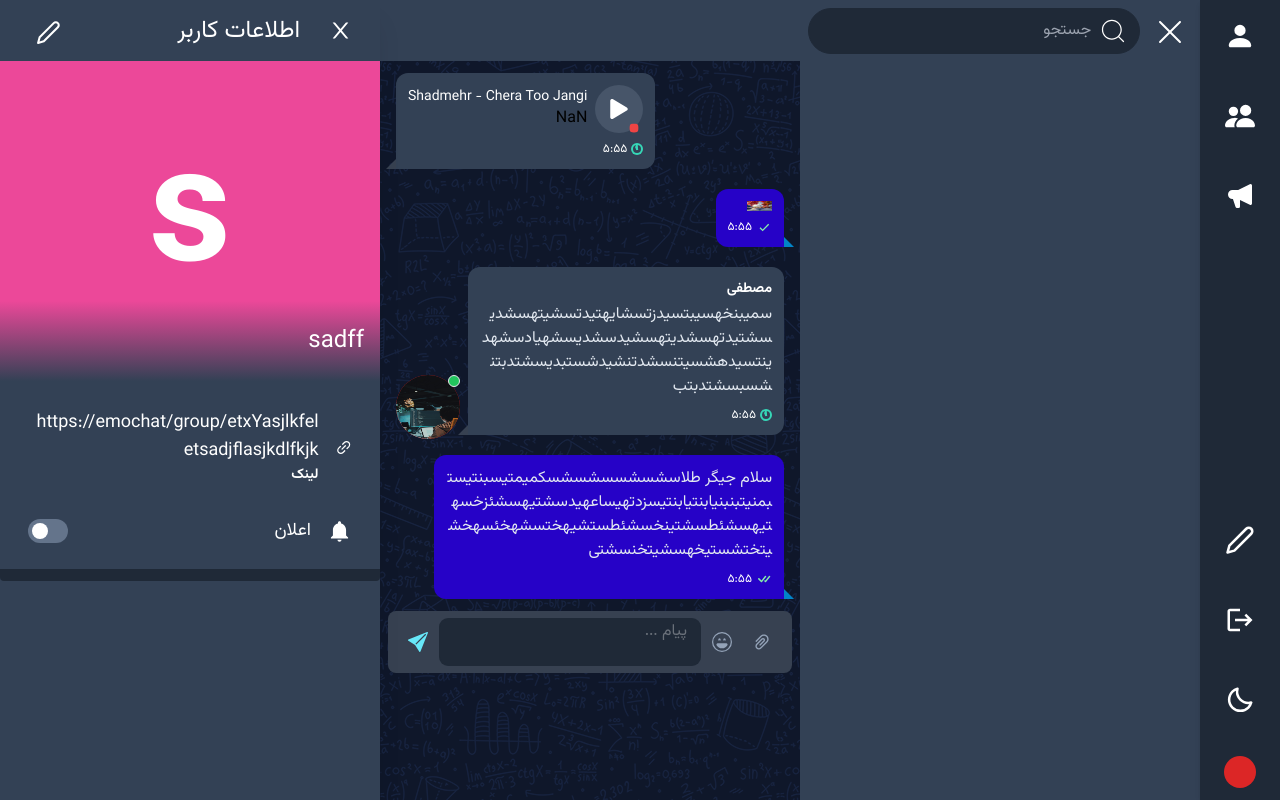
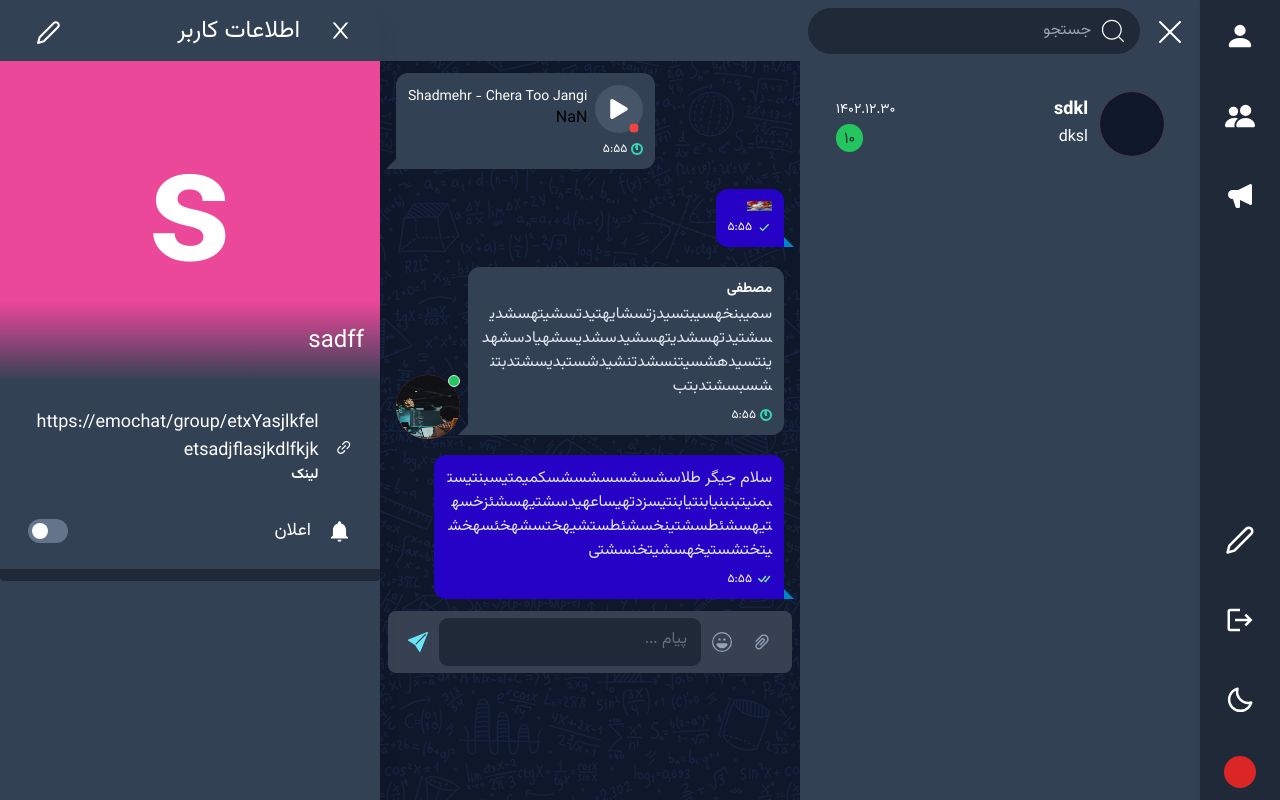
Before and after one commit to Mohaymen-Academy/FE-TEAM2-Messenger, a React (Vite) app: page /chat in a window 1280 px wide. Built offline with nearby package versions, Linux system fonts and the light colour scheme.

Commit message:
Modify: Editor 	Adding emoji 	Buxfix placeholder
	ToDo: Convert Emojis to Node because they stick together

```diff
--- a/package.json
+++ b/package.json
@@ -17,7 +17,6 @@
     "axios": "^1.4.0",
     "class-variance-authority": "^0.7.0",
     "clsx": "^2.0.0",
-    "draft-js": "^0.11.7",
     "draftjs-to-html": "^0.9.1",
     "emoji-mart": "^5.5.2",
     "framer-motion": "^10.15.1",
--- a/src/components/conversation/ConversationList.tsx
+++ b/src/components/conversation/ConversationList.tsx
@@ -47,6 +47,18 @@ const ConversationList: React.FC<ConversationListProps> = ({}) => {
             </div>
             <div className="h-full w-full overflow-y-auto overflow-x-hidden px-2 duration-500 custom-scrollbar scrollbar-none md:scrollbar">
               {/* */}
+              <ConversationItem
+                onDeleteConversation={() => {}}
+                onClickConversation={() => {}}
+                conversation={{
+                  chatId: "sk",
+                  lastMessage: "dksl",
+                  media: "",
+                  title: "sdkl",
+                  userFirstName: "sdf",
+                }}
+                isSelected={selectedConversation === "sk"}
+              />
               {/* {conversationItemsQueryResponse.isLoading ? (
                 <div className="w-full h-full grid place-content-center">
                   <BounceLoader />
--- a/src/components/editor/EditableTextArea.tsx
+++ b/src/components/editor/EditableTextArea.tsx
@@ -7,14 +7,32 @@ import { StoreStateTypes } from "@/utils/types";
 import { setIsSelected } from "@/redux/Slices/messageSlice";
 
 const EditableTextArea = () => {
+  const dispatch = useDispatch();
+
   const renderElement = useCallback((props) => {
     switch (props.element.type) {
+      case "emoji":
+        console.log("emoji");
+        return (
+          <span className="emoji" {...props.attributes}>
+            {props.children}
+          </span>
+        );
       default:
         return <DefaultElement {...props} />;
     }
   }, []);
+
   const renderLeaf = useCallback((props) => <Leaf {...props} />, []);
-  const dispatch = useDispatch();
+
+  const renderPlaceholder = useCallback(
+    (props) => (
+      <p className="mt-2" {...props.attributes}>
+        {props.children}
+      </p>
+    ),
+    []
+  );
 
   return (
     <div className="w-full">
@@ -25,8 +43,9 @@ const EditableTextArea = () => {
         className="px-3 py-2.5 w-full text-base text-gray-900 bg-white ring-1 ring-white dark:ring-gray-800 dark:focus:ring-blue-400 rounded-lg border border-gray-300 focus:ring-blue-500 dark:bg-gray-800 dark:border-gray-800 dark:placeholder-gray-400 dark:text-white outline-none resize-none leading-6 max-h-[400px] overflow-y-auto overflow-x-hidden select-none"
         renderElement={renderElement}
         renderLeaf={renderLeaf}
+        onBlur={() => dispatch(setIsSelected(false))}
         placeholder="پیام ..."
-        onBlur={() => dispatch(setIsSelected(false))}
+        renderPlaceholder={renderPlaceholder}
       />
     </div>
   );
--- a/src/components/editor/Leaf.tsx
+++ b/src/components/editor/Leaf.tsx
@@ -1,6 +1,14 @@
 import { merge } from "@/utils/merge";
 
 const Leaf = (props) => {
+  if (props.leaf.emoji) {
+    return (
+      <span className="emoji" {...props.attributes}>
+        {props.children}
+      </span>
+    );
+  }
+
   return (
     <span
       className={merge(
--- a/src/components/editor/index.tsx
+++ b/src/components/editor/index.tsx
@@ -1,21 +1,15 @@
-import React, { useCallback, useState } from "react";
-import { ReactEditor, Slate, withReact } from "slate-react";
-import {
-  BaseEditor,
-  Descendant,
-  createEditor,
-  Editor as SlateEditor,
-  Range,
-} from "slate";
+import React, { useCallback } from "react";
+import { ReactEditor, Slate } from "slate-react";
+import { BaseEditor, Descendant, Range } from "slate";
 import EditableTextArea from "./EditableTextArea";
 import Tools from "./Tools";
-import { useDispatch, useSelector } from "react-redux";
-import { StoreStateTypes } from "@/utils/types";
+import { useDispatch } from "react-redux";
 import { setIsSelected } from "@/redux/Slices/messageSlice";
 
 interface EditorProps {
   children: React.ReactNode;
   initialValue: Descendant[];
+  editor: BaseEditor & ReactEditor;
 }
 
 type CustomElement = { type: "paragrapgh"; children: CustomText[] };
@@ -29,12 +23,8 @@ declare module slate {
   }
 }
 
-const Editor = ({ children, initialValue }: EditorProps) => {
-  const [editor] = useState(() => withReact(createEditor()));
-  const [isTextSelected, setIsTextSelected] = useState(false);
+const Editor = ({ children, initialValue, editor }: EditorProps) => {
   const dispatch = useDispatch();
-  const { isSelected } = useSelector((store: StoreStateTypes) => store.message);
-
   const handleSelectionChange = useCallback(() => {
     const { selection } = editor;
     if (selection) {
--- a/src/components/feed/input/Emoji.tsx
+++ b/src/components/feed/input/Emoji.tsx
@@ -4,13 +4,15 @@ import Picker from "@emoji-mart/react";
 import { useDispatch, useSelector } from "react-redux";
 import { merge } from "@/utils/merge";
 import { StoreStateTypes } from "@/utils/types";
-import { Entity } from "draft-js";
+import { BaseEditor, Node, Transforms } from "slate";
+import { ReactEditor } from "slate-react";
 
-interface EmojiProps extends HTMLAttributes<HTMLDivElement> {}
+interface EmojiProps extends HTMLAttributes<HTMLDivElement> {
+  editor: BaseEditor & ReactEditor;
+}
 
-const Emoji: React.FC<EmojiProps> = ({ className, ...props }) => {
+const Emoji: React.FC<EmojiProps> = ({ editor, className, ...props }) => {
   const { theme } = useSelector((store: StoreStateTypes) => store.app);
-  const dispatch = useDispatch();
 
   return (
     <div
@@ -20,7 +22,9 @@ const Emoji: React.FC<EmojiProps> = ({ className, ...props }) => {
     >
       <Picker
         data={data}
-        // onEmojiSelect={EmojiEntity}
+        onEmojiSelect={(emoji: EmojiMartData) =>
+          Transforms.insertText(editor, emoji.native)
+        }
         theme={theme}
         categories={["people", "activity", "flags"]}
         emojiButtonColors={[]}
--- a/src/components/feed/input/TextArea.tsx
+++ b/src/components/feed/input/TextArea.tsx
@@ -14,6 +14,8 @@ import { Paragraph } from "@/components/ui";
 import HoverWrapper from "@/components/wrappers/HoverWrapper";
 import axios from "axios";
 import Editor from "@/components/editor";
+import { withReact } from "slate-react";
+import { createEditor } from "slate";
 
 const initialValue = [
   {
@@ -25,6 +27,7 @@ const initialValue = [
 const TextArea = ({ value }: { value: string }) => {
   const [textareaHeight, setTextAreaHeight] = useState("auto");
   const dispatch = useDispatch();
+  const [editor] = useState(() => withReact(createEditor()));
 
   const showEmoji = useSelector(
     (store: StoreStateTypes) => store.app.showEmoji
@@ -125,7 +128,7 @@ const TextArea = ({ value }: { value: string }) => {
           <span className="sr-only">Add emoji</span>
         </Button>
 
-        <Editor initialValue={initialValue}>
+        <Editor initialValue={initialValue} editor={editor}>
           <Editor.ToolBar />
           <Editor.Input />
         </Editor>
@@ -136,6 +139,7 @@ const TextArea = ({ value }: { value: string }) => {
         </Button>
       </div>
       <Emoji
+        editor={editor}
         className={clsx(
           "bottom-16 duration-300 md:absolute right-0 font-normal overflow-hidden h-0 w-full md:w-0 opacity-0",
           { "h-[300px] md:h-[450px] md:w-[400px] opacity-1": showEmoji }
--- a/src/redux/Slices/messageSlice.ts
+++ b/src/redux/Slices/messageSlice.ts
@@ -1,5 +1,7 @@
 import { EmojiMartData } from "@emoji-mart/data";
 import { PayloadAction, createSlice } from "@reduxjs/toolkit";
+import { BaseEditor, createEditor } from "slate";
+import { ReactEditor, withReact } from "slate-react";
 
 export type messageSliceType = {
   message: string;
```
Also changed, not shown: 1 other file (tests, documents, lock files or other folders).
